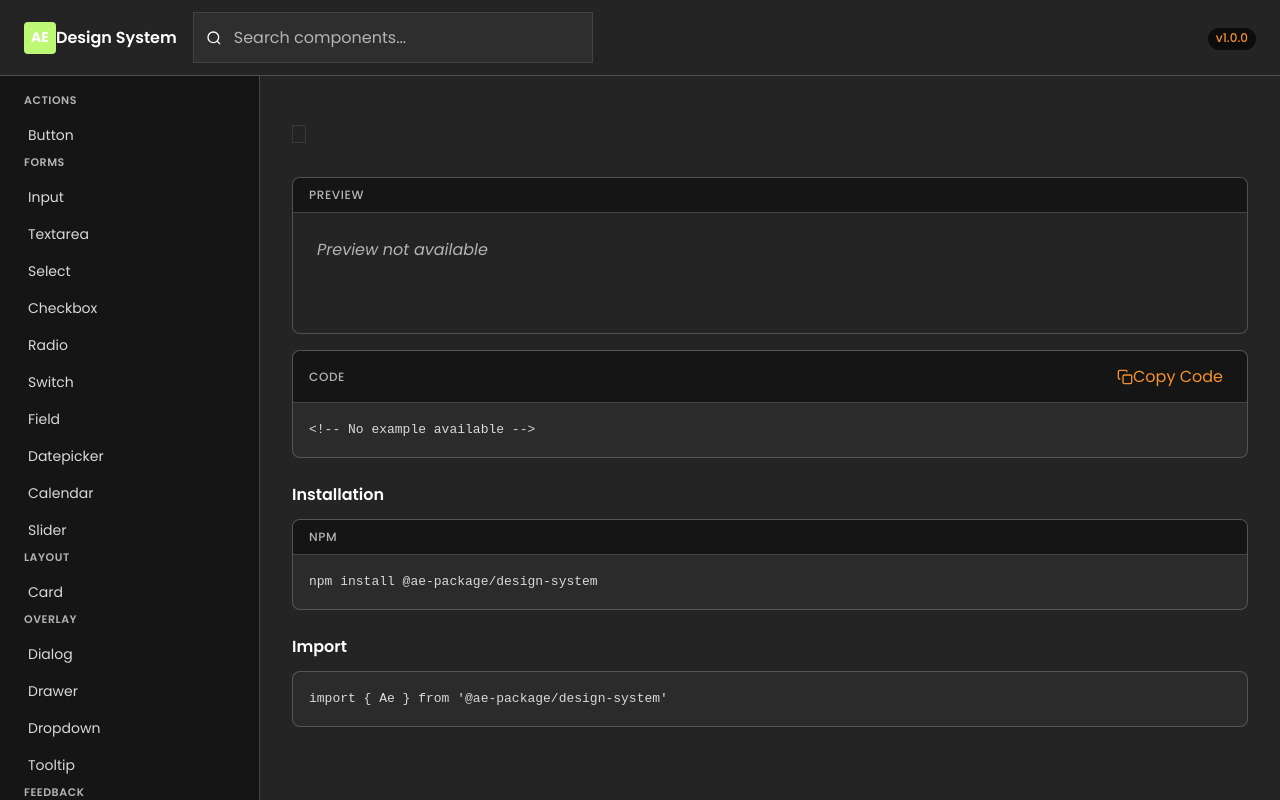
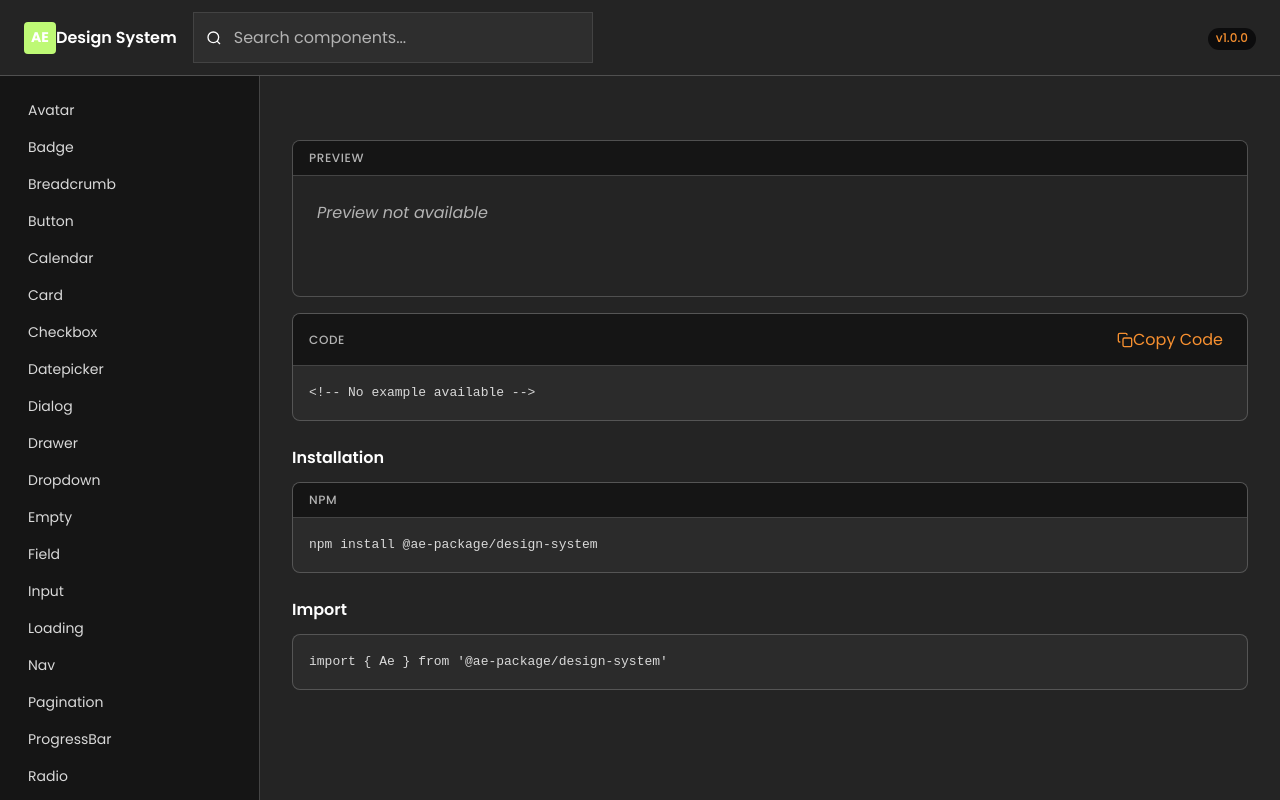
Before and after one commit to toroieno/design-system, a Vue app: page /docs/1 in a window 1280 px wide. Built offline with nearby package versions, Linux system fonts and the light colour scheme.

Commit message:
feat(empty): base empty

```diff
--- a/package.json
+++ b/package.json
@@ -1,5 +1,5 @@
 {
-  "name": "@toroieno/design-system",
+  "name": "@aetosky/vue-design-system",
   "version": "0.0.6",
   "type": "module",
   "description": "A modern Vue 3 component library",
@@ -46,7 +46,7 @@
     "**/*.scss"
   ],
   "scripts": {
-    "dev": "vite",
+    "dev": "vite --host",
     "build": "vite build",
     "build:lib": "vue-tsc --declaration --emitDeclarationOnly --outDir dist && vite build --mode lib",
     "preview": "vite preview",
--- a/src/pages/DocsPage.vue
+++ b/src/pages/DocsPage.vue
@@ -5,7 +5,7 @@ import {
   AeInput, AeButton, AeBadge, AeTextarea, AeSelect, AeCheckbox, AeRadio,
   AeSwitch, AeField, AeDatepicker, AeCard, AeDialog, AeDrawer, AeDropdown,
   AeTooltip, AeToastProvider, toast, AeAvatar, AeAvatarGroup,
-  AeTabs, AeNav, AeSidebar, AePagination
+  AeTabs, AeNav, AePagination
 } from "@/components"
 import BreadcrumbComponent from "@/examples/BreadcrumbComponent.vue";
 import CalendarComponent from "@/examples/CalendarComponent.vue";
@@ -33,34 +33,34 @@ const demoPage = ref(1)
 
 // Component list with metadata
 const components = [
-  { key: 'button', name: 'Button', description: 'Interactive button element', category: 'Actions' },
-  { key: 'input', name: 'Input', description: 'Text input field', category: 'Forms' },
-  { key: 'textarea', name: 'Textarea', description: 'Multi-line text input', category: 'Forms' },
-  { key: 'select', name: 'Select', description: 'Dropdown selection', category: 'Forms' },
-  { key: 'checkbox', name: 'Checkbox', description: 'Checkbox input', category: 'Forms' },
-  { key: 'radio', name: 'Radio', description: 'Radio button input', category: 'Forms' },
-  { key: 'switch', name: 'Switch', description: 'Toggle switch', category: 'Forms' },
-  { key: 'field', name: 'Field', description: 'Form field wrapper', category: 'Forms' },
-  { key: 'datepicker', name: 'Datepicker', description: 'Date picker input', category: 'Forms' },
-  { key: 'calendar', name: 'Calendar', description: 'Calendar with single/range date selection', category: 'Forms' },
-  { key: 'slider', name: 'Slider', description: 'Slider for value/range selection', category: 'Forms' },
-  { key: 'card', name: 'Card', description: 'Content container', category: 'Layout' },
-  { key: 'dialog', name: 'Dialog', description: 'Modal dialog', category: 'Overlay' },
-  { key: 'drawer', name: 'Drawer', description: 'Slide-out panel', category: 'Overlay' },
-  { key: 'dropdown', name: 'Dropdown', description: 'Dropdown menu', category: 'Overlay' },
-  { key: 'tooltip', name: 'Tooltip', description: 'Tooltip popup', category: 'Overlay' },
-  { key: 'toast', name: 'Toast', description: 'Toast notifications', category: 'Feedback' },
-  { key: 'progressbar', name: 'ProgressBar', description: 'Progress indicator', category: 'Feedback' },
-  { key: 'loading', name: 'Loading', description: 'Loading indicator', category: 'Feedback' },
-  { key: 'badge', name: 'Badge', description: 'Status badge', category: 'Data Display' },
-  { key: 'avatar', name: 'Avatar', description: 'User avatar', category: 'Data Display' },
-  { key: 'table', name: 'Table', description: 'Data table', category: 'Data Display' },
-  { key: 'empty', name: 'Empty', description: 'Empty state', category: 'Data Display' },
-  { key: 'tabs', name: 'Tabs', description: 'Tab navigation', category: 'Navigation' },
-  { key: 'nav', name: 'Nav', description: 'Navigation bar', category: 'Navigation' },
-  { key: 'sidebar', name: 'Sidebar', description: 'Side navigation', category: 'Navigation' },
-  { key: 'breadcrumb', name: 'Breadcrumb', description: 'Breadcrumb navigation', category: 'Navigation' },
-  { key: 'pagination', name: 'Pagination', description: 'Page navigation', category: 'Navigation' },
+  { key: 'avatar', name: 'Avatar', description: 'User avatar' },
+  { key: 'badge', name: 'Badge', description: 'Status badge' },
+  { key: 'breadcrumb', name: 'Breadcrumb', description: 'Breadcrumb navigation' },
+  { key: 'button', name: 'Button', description: 'Interactive button element' },
+  { key: 'calendar', name: 'Calendar', description: 'Calendar with single/range date selection' },
+  { key: 'card', name: 'Card', description: 'Content container' },
+  { key: 'checkbox', name: 'Checkbox', description: 'Checkbox input' },
+  { key: 'datepicker', name: 'Datepicker', description: 'Date picker input' },
+  { key: 'dialog', name: 'Dialog', description: 'Modal dialog' },
+  { key: 'drawer', name: 'Drawer', description: 'Slide-out panel' },
+  { key: 'dropdown', name: 'Dropdown', description: 'Dropdown menu' },
+  { key: 'empty', name: 'Empty', description: 'Empty state' },
+  { key: 'field', name: 'Field', description: 'Form field wrapper' },
+  { key: 'input', name: 'Input', description: 'Text input field' },
+  { key: 'loading', name: 'Loading', description: 'Loading indicator' },
+  { key: 'nav', name: 'Nav', description: 'Navigation bar' },
+  { key: 'pagination', name: 'Pagination', description: 'Page navigation' },
+  { key: 'progressbar', name: 'ProgressBar', description: 'Progress indicator' },
+  { key: 'radio', name: 'Radio', description: 'Radio button input' },
+  { key: 'select', name: 'Select', description: 'Dropdown selection' },
+  { key: 'sidebar', name: 'Sidebar', description: 'Side navigation' },
+  { key: 'slider', name: 'Slider', description: 'Slider for value/range selection' },
+  { key: 'switch', name: 'Switch', description: 'Toggle switch' },
+  { key: 'table', name: 'Table', description: 'Data table' },
+  { key: 'tabs', name: 'Tabs', description: 'Tab navigation' },
+  { key: 'textarea', name: 'Textarea', description: 'Multi-line text input' },
+  { key: 'toast', name: 'Toast', description: 'Toast notifications' },
+  { key: 'tooltip', name: 'Tooltip', description: 'Tooltip popup' },
 ]
 
 // Code examples for each component
@@ -541,19 +541,8 @@ const filteredComponents = computed(() => {
   const query = searchQuery.value.toLowerCase()
   return components.filter(c =>
     c.name.toLowerCase().includes(query) ||
-    c.description.toLowerCase().includes(query) ||
-    c.category.toLowerCase().includes(query)
+    c.description.toLowerCase().includes(query)
   )
-})
-
-// Group components by category
-const groupedComponents = computed(() => {
-  const groups: Record<string, typeof components> = {}
-  filteredComponents.value.forEach(c => {
-    if (!groups[c.category]) groups[c.category] = []
-    groups[c.category].push(c)
-  })
-  return groups
 })
 
 // Current component
@@ -655,10 +644,8 @@ onUnmounted(() => {
       <!-- Sidebar -->
       <aside class="docs-sidebar" :class="{ 'docs-sidebar--open': sidebarOpen }">
         <nav class="docs-nav">
-          <div v-for="(items, category) in groupedComponents" :key="category" class="docs-nav__group">
-            <h4 class="docs-nav__category">{{ category }}</h4>
           <ul class="docs-nav__list">
-              <li v-for="item in items" :key="item.key">
+            <li v-for="item in filteredComponents" :key="item.key">
               <router-link
                 :to="`/docs/${item.key}`"
                 class="docs-nav__link"
@@ -669,7 +656,6 @@ onUnmounted(() => {
               </router-link>
             </li>
           </ul>
-          </div>
         </nav>
       </aside>
 
@@ -678,7 +664,6 @@ onUnmounted(() => {
         <div class="docs-content__header">
           <h1 class="docs-content__title">{{ currentComponent?.name }}</h1>
           <p class="docs-content__desc">{{ currentComponent?.description }}</p>
-          <AeBadge variant="outlined" color="neutral" size="sm">{{ currentComponent?.category }}</AeBadge>
         </div>
 
         <!-- Live Preview -->
--- a/vite.config.ts
+++ b/vite.config.ts
@@ -27,7 +27,7 @@ export default defineConfig(({ mode }) => {
       lib: {
         entry: resolve(__dirname, 'src/index.ts'),
         name: 'DesignSystem',
-        fileName: 'design-system',
+        fileName: 'vue-design-system',
         formats: ['es', 'umd'],
       },
       rollupOptions: {
```
Also changed, not shown: src/components/AeEmpty/AeEmpty.vue (+206 -40 lines), src/assets/svg/grid.svg (added), src/assets/svg/no-result.svg. Lines whose indentation alone changed are shown as unchanged.
